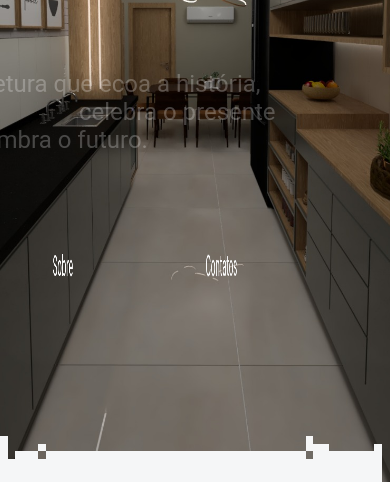
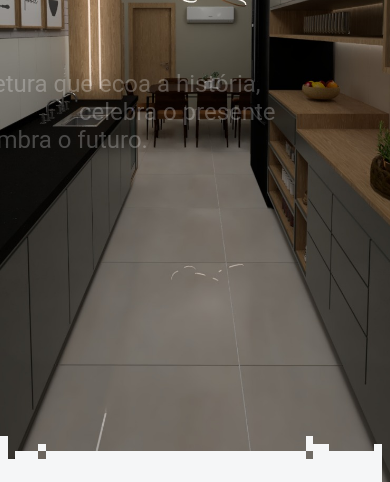
Before and after one commit to AllanC12/lopes_archictecture, a Next.js app: page / in a window 390 px wide. Shown: the part 362-844 px from the top of the page. Built offline with nearby package versions, Linux system fonts and the light colour scheme.

Commit message:
correção de responsividade

```diff
--- a/components/sass_components/Slogan.module.css
+++ b/components/sass_components/Slogan.module.css
@@ -26,9 +26,6 @@
     font-size: 1.7em;
     top: 10vh;
   }
-  .buttons {
-    padding-top: 20vh;
-  }
 }
 @media (max-width: 400px) {
   .slogan_banner {
--- a/components/sass_components/Slogan.module.scss
+++ b/components/sass_components/Slogan.module.scss
@@ -31,9 +31,6 @@
 
   }
 
-  .buttons{
-    padding-top: 20vh;
-  }
 }
 
 @media (max-width: 400px){
```
Also changed, not shown: 1 other file (tests, documents, lock files or other folders).
